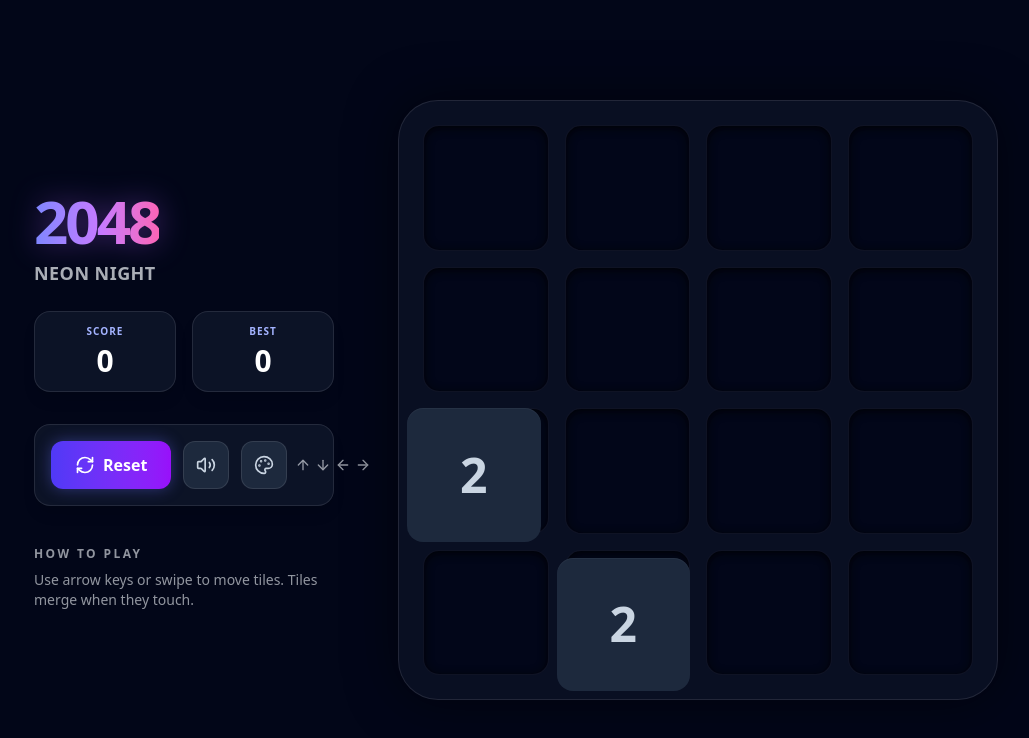
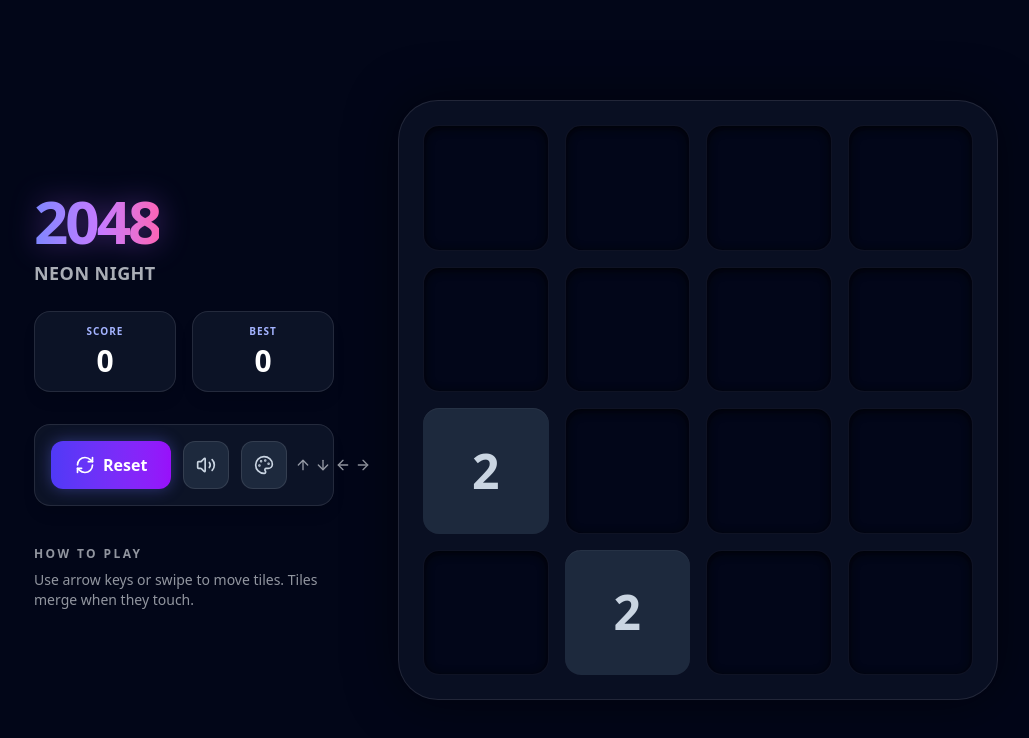
Before and after one commit to jpierce-dev/2048-puzzle-game, a React (Vite) app: page / in a window 1280 px wide. Shown: the top 738 px of the page, without its empty margins (124-1153 px from the left). Built offline with nearby package versions, Linux system fonts and the light colour scheme.

Commit message:
fix: perfectly align and size tiles by ensuring identical containing block

```diff
--- a/src/App.tsx
+++ b/src/App.tsx
@@ -430,6 +430,7 @@ export default function App() {
           onTouchStart={handleTouchStart}
           onTouchEnd={handleTouchEnd}
         >
+          <div className="relative w-full h-full">
             {/* Grid Background */}
             <div className="grid grid-cols-4 grid-rows-4 w-full h-full">
               {Array.from({ length: 16 }).map((_, i) => (
@@ -440,7 +441,7 @@ export default function App() {
             </div>
 
             {/* Tiles */}
-          <div className="absolute inset-0 p-3 sm:p-4 pointer-events-none">
+            <div className="absolute inset-0 pointer-events-none">
               <AnimatePresence>
                 {grid.flat().filter(Boolean).map((tile) => (
                   <motion.div
@@ -468,6 +469,7 @@ export default function App() {
                   </motion.div>
                 ))}
               </AnimatePresence>
+            </div>
           </div>
 
           {/* Overlays */}
```
Lines whose indentation alone changed are shown as unchanged.
